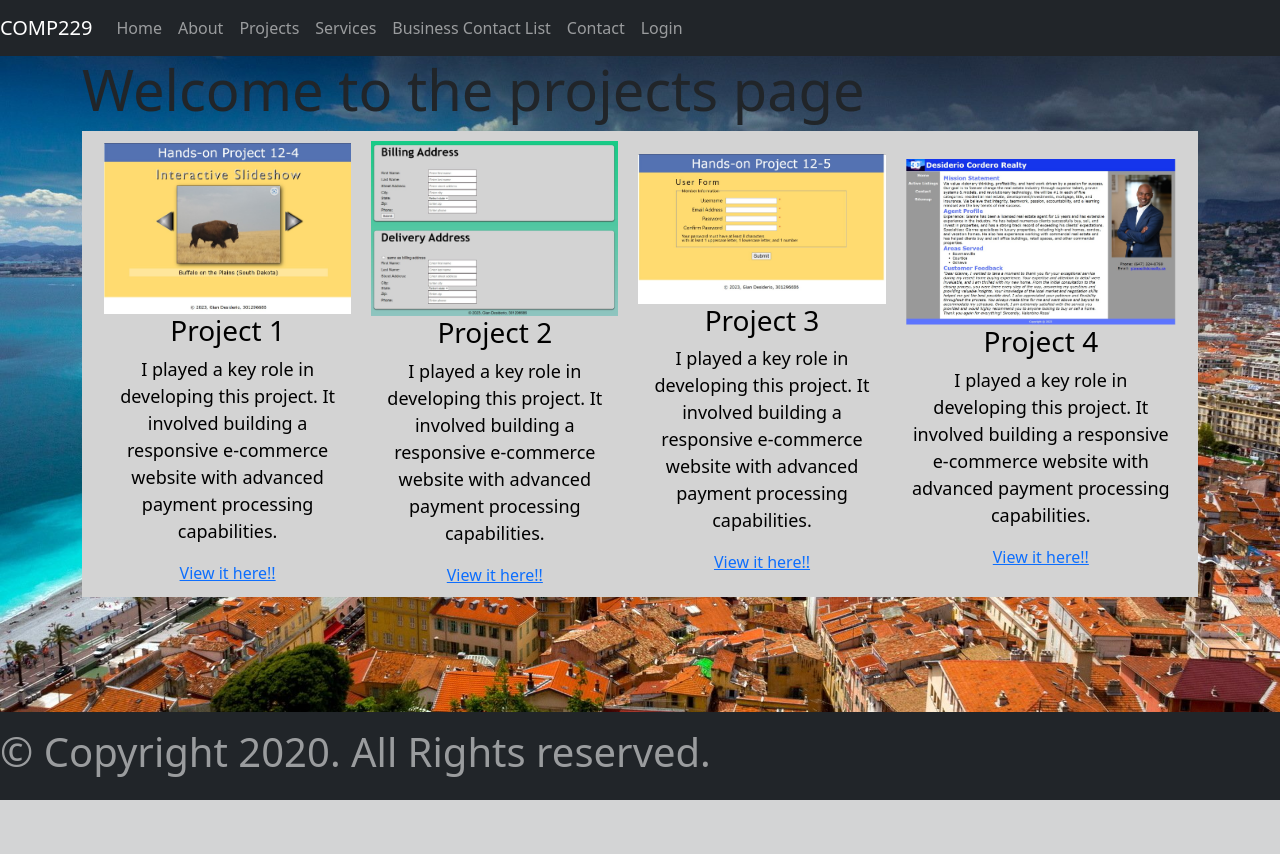
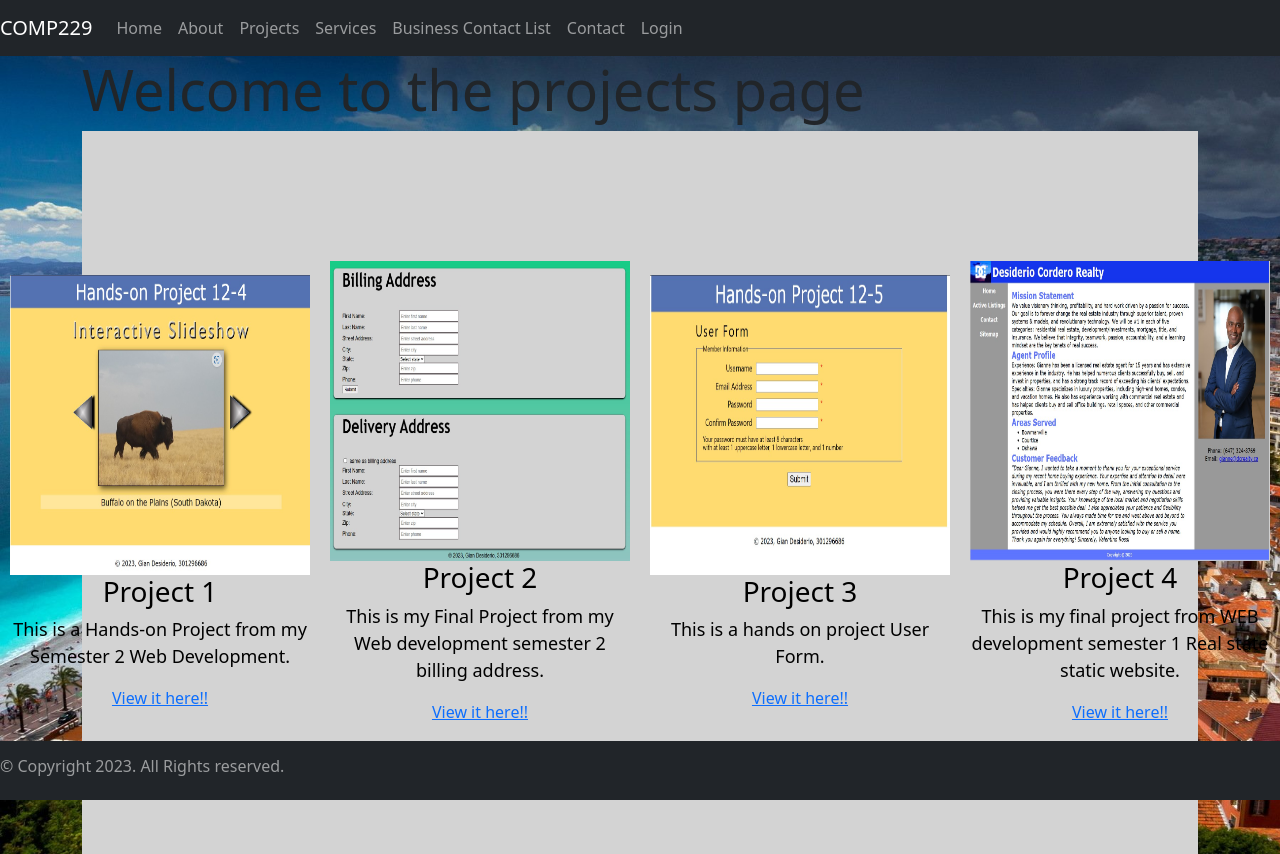
Before and after one commit to leostar120/comp231-003-Team-1-W24-, a Node server app: page /projects in a window 1280 px wide. Before the commit the page ends 800 px from the top, so only its background shows below. Run offline with Node 20, Linux system fonts and the light colour scheme; some libraries are stand-ins or nearby versions.

Commit message:
adjust pages

```diff
--- a/server/views/about.ejs
+++ b/server/views/about.ejs
@@ -4,6 +4,19 @@ Student id: 301296686
 Date: 10-06-2023
  -->
      <main class="container" style="background-color: lightgray;">
+      <main class="custom-container">
+        <!-- Add this CSS block within the <style> tag in your HTML or in an external CSS file -->
+
+        <style>
+
+            .container {
+          max-width: 1000px; /* Adjust the width as needed */
+          margin: 0 auto; /* Center the container on the page */
+
+          padding: 20px; /* Add some padding for spacing */
+
+            }
+        </style>
       <h2><span lang="en-ca">Student Profile</span></h2>
      <p>I go by the name Gian Paulo Desiderio, currently enrolled in my third semester of the Software Engineering Technician program at Centennial College. My background includes
        prior work in IT Solutions, particularly in the technical field. However, I've chosen to further my expertise in the IT industry through the pursuit of Software Programming.</p>
--- a/server/views/index.ejs
+++ b/server/views/index.ejs
@@ -38,7 +38,7 @@ Date: 10-06-2023
 
                <%} else if(title=="login" ) { %>
                  <%- include login %>
-s
+
 
                  <% } %>
 
--- a/server/views/list.ejs
+++ b/server/views/list.ejs
@@ -34,7 +34,7 @@ Date: 10-06-2023
                             <th class="text-center col-2">Contact</th>
                             <th class="text-center col-3">Email address</th>
                             <th class="text-center col-2"></th>
-                             <th class="text-center col-"></th>
+                             <th class="text-center col-2"></th>
                             <% } else {  %>
                             <th class="text-center col-3">Name</th>
                             <th class="text-center col-2">Contact</th>
--- a/server/views/partials/bottom_nav.ejs
+++ b/server/views/partials/bottom_nav.ejs
@@ -6,6 +6,6 @@ Date: 10-06-2023
 <!-- Bottom Nav -->
 <footer>
   <nav class="navbar fixed-bottom navbar-dark bg-dark">
-    <h6 class="display-6 navbar-text">&copy; Copyright 2020. All Rights reserved.</h6>
+    <h6 class="display-8 navbar-text">&copy; Copyright 2023. All Rights reserved.</h6>
   </nav>
 </footer>
--- a/server/views/projects.ejs
+++ b/server/views/projects.ejs
@@ -4,7 +4,7 @@ Student id: 301296686
 Date: 10-06-2023
  -->
 
- <main class="container" style="background-color: lightgray;">
+ <main class="custom-container">
     <!-- Add this CSS block within the <style> tag in your HTML or in an external CSS file -->
 
     <style>
@@ -20,8 +20,15 @@ Date: 10-06-2023
         }
 
         .project img {
-            max-width: 100%;
-           max-height: 100%;
+           width: 300px ;
+           height: 300px;
+        }
+        .custom-container {
+      max-width: 2000px; /* Adjust the width as needed */
+      margin: 0 auto; /* Center the container on the page */
+      background-color: lightgray;
+      padding: 120px; /* Add some padding for spacing */
+
         }
     </style>
 
@@ -31,8 +38,7 @@ Date: 10-06-2023
             <img src="Assets/images/project1.jpg" alt="Project 1">
             <h3 style="color: black; ">Project 1</h3>
             <p style="color: black; font-size: 18px;">
-                I played a key role in developing this project. It involved building a
-                responsive e-commerce website with advanced payment processing capabilities.
+                This is a Hands-on Project from my Semester 2 Web Development.
             </p>
             <a href="http://studentweb.cencol.ca/gdeside1/comp125/assignment4/12-04/project12-04.html"  font-size: 20px;>View it here!!</a>
 
@@ -41,34 +47,27 @@ Date: 10-06-2023
             <img src="Assets/images/project2.jpg" alt="Project 2">
             <h3 style="color: black; ">Project 2</h3>
             <p style="color: black; font-size: 18px;">
-                I played a key role in developing this project. It involved building a
-                responsive e-commerce website with advanced payment processing capabilities.
+                This is my Final Project from my Web development semester 2 billing address.
             </p>
-            <a href="http://studentweb.cencol.ca/gdeside1/comp125/midterm/index.html"  font-size: 20px;">View it here!!</a>
+            <a href="http://studentweb.cencol.ca/gdeside1/comp125/midterm/index.html"  font-size: 20px;>View it here!!</a>
         </div>
         <div class="project">
             <img src="Assets/images/project3.jpg" alt="Project 3">
             <h3 style="color: black; ">Project 3</h3>
             <p style="color: black; font-size: 18px;">
-                I played a key role in developing this project. It involved building a
-                responsive e-commerce website with advanced payment processing capabilities.
+               This is a hands on project User Form.
             </p>
-            <a href="http://studentweb.cencol.ca/gdeside1/comp125/assignment4/12-05/project12-05_txt.html"  font-size: 20px;">View it here!!</a>
+            <a href="http://studentweb.cencol.ca/gdeside1/comp125/assignment4/12-05/project12-05_txt.html"  font-size: 20px;>View it here!!</a>
             </div>
             <div class="project">
                 <img src="Assets/images/project4.jpg" alt="Project 4">
                 <h3 style="color: black; ">Project 4</h3>
                 <p style="color: black; font-size: 18px;">
-                    I played a key role in developing this project. It involved building a
-                    responsive e-commerce website with advanced payment processing capabilities.
+                 This is my final project from WEB development semester 1 Real state static website.
                 </p>
 
 
-                <a href="http://studentweb.cencol.ca/gdeside1/finalproject/home.html"  font-size: 20px;">View it here!!</a>
-
-                </div>
-
-
+                <a href="http://studentweb.cencol.ca/gdeside1/finalproject/home.html"  font-size: 20px;>View it here!!</a>
         <!-- Repeat the above block for each project -->
 
     </section>
```
Also changed, not shown: public/Assets/images/project5.jpg (added).
